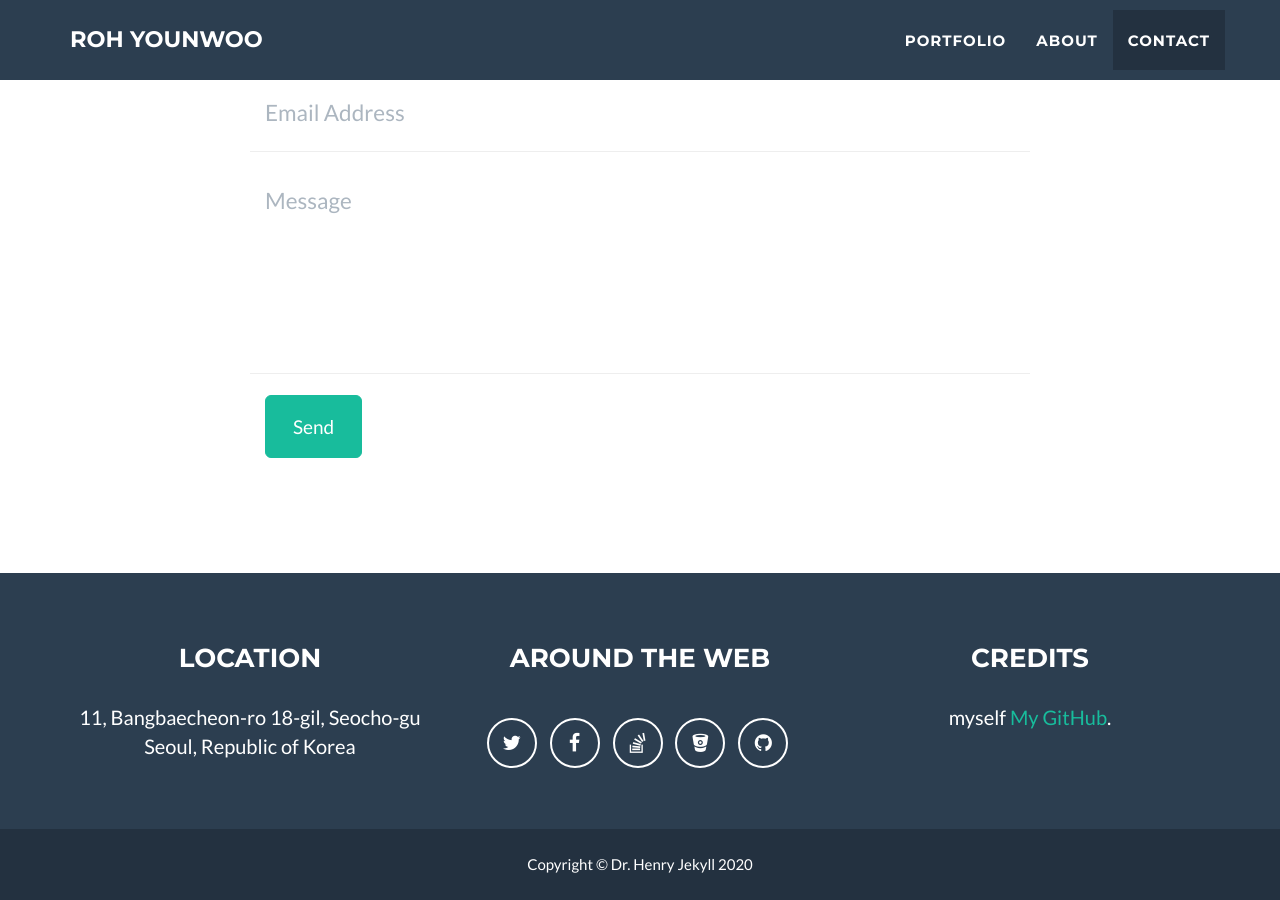
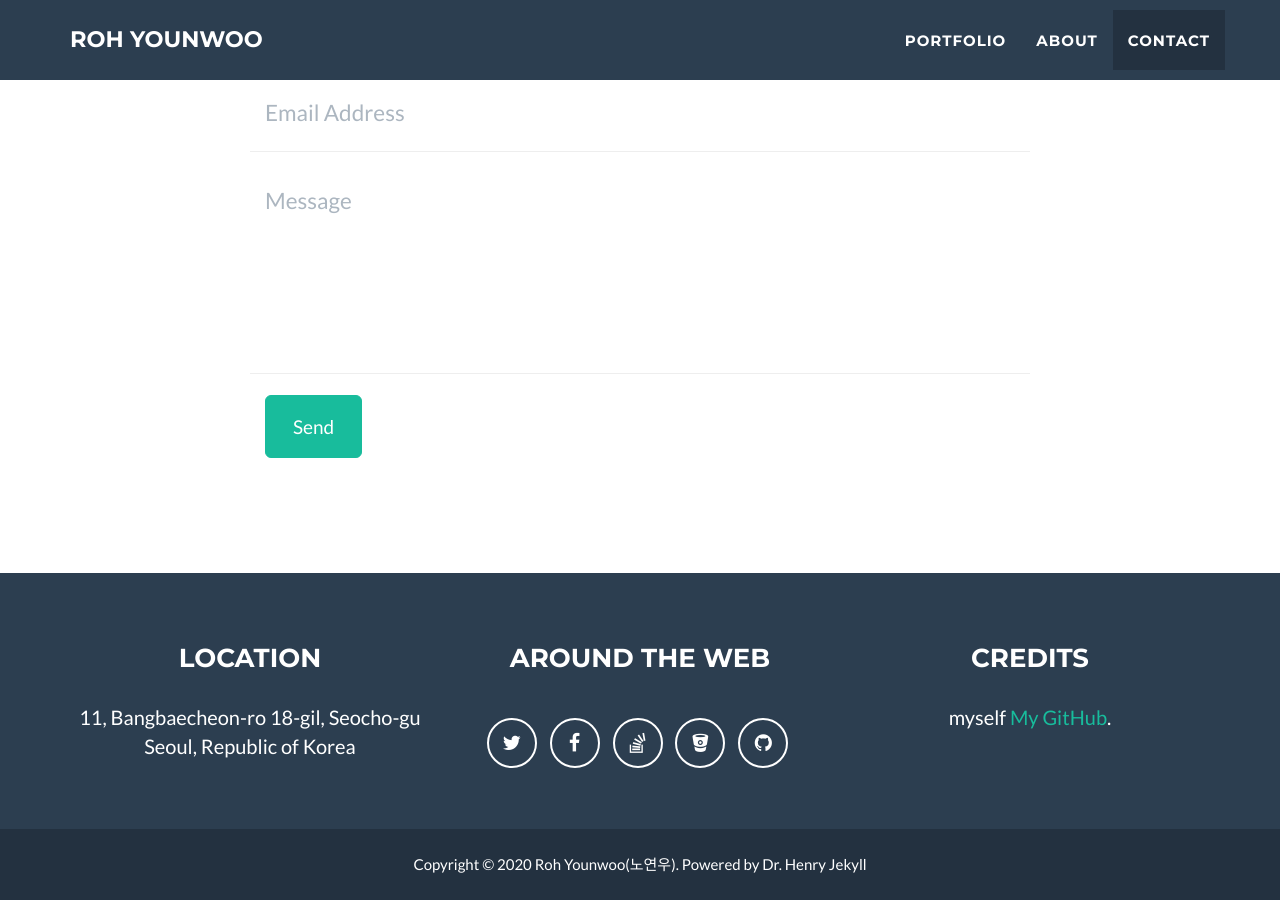
Before and after one commit to RohYounwoo/RohYounwoo.github.io, a Jekyll site: the page built from _posts/2020-8-11-first-post.md, in a window 1280 px wide and 900 px high, scrolled down 2092 px. Built offline with Jekyll 4.4.1, drawn with Linux system fonts in a browser that asks for light colours.

Commit message:
copyright

```diff
--- a/_includes/footer.html
+++ b/_includes/footer.html
@@ -32,7 +32,7 @@
             <div class="container">
                 <div class="row">
                     <div class="col-lg-12">
-                        Copyright &copy; {{ site.footer.copyright }} 20{{ site.time | date: '%y' }}
+                        Copyright &copy; 20{{ site.time | date: '%y' }} Roh Younwoo(노연우). Powered by {{ site.footer.copyright }}
                     </div>
                 </div>
             </div>
```
